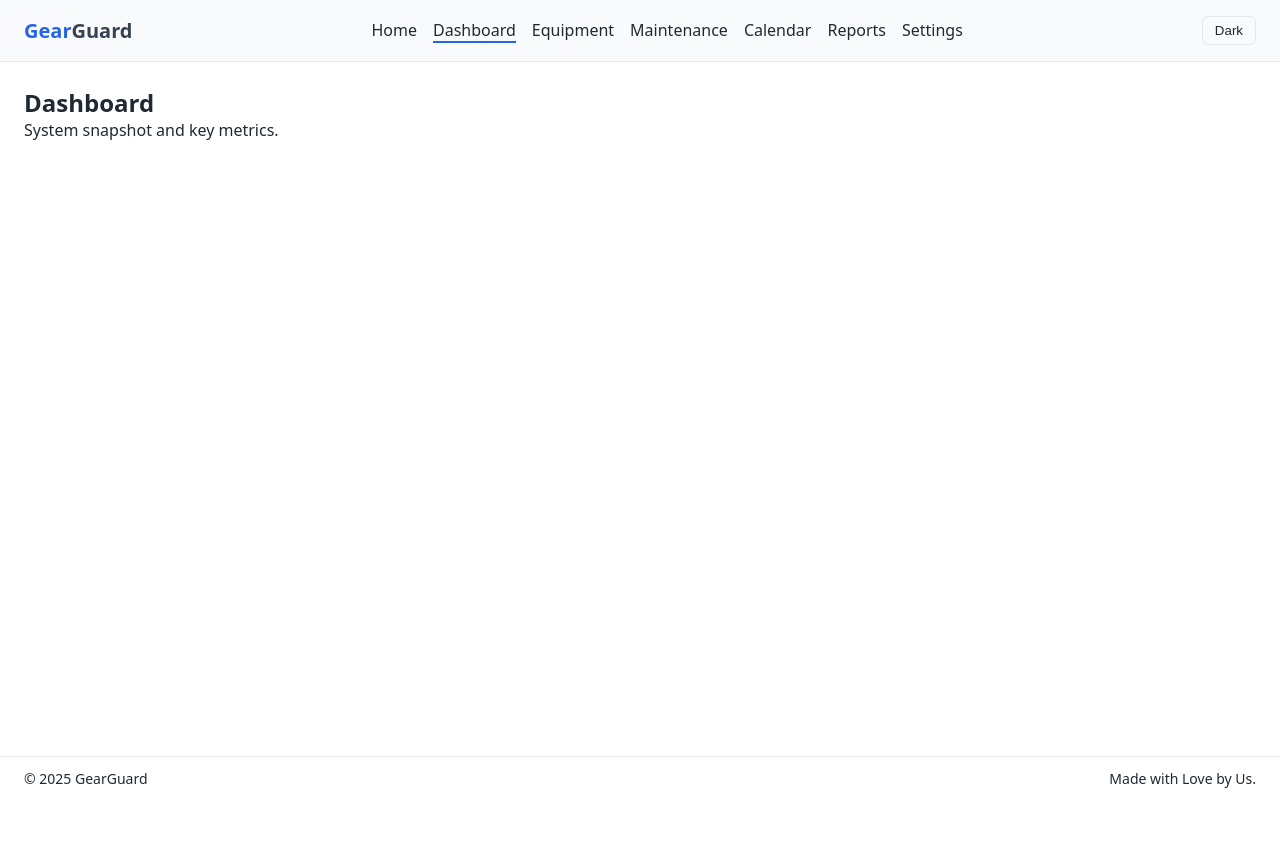
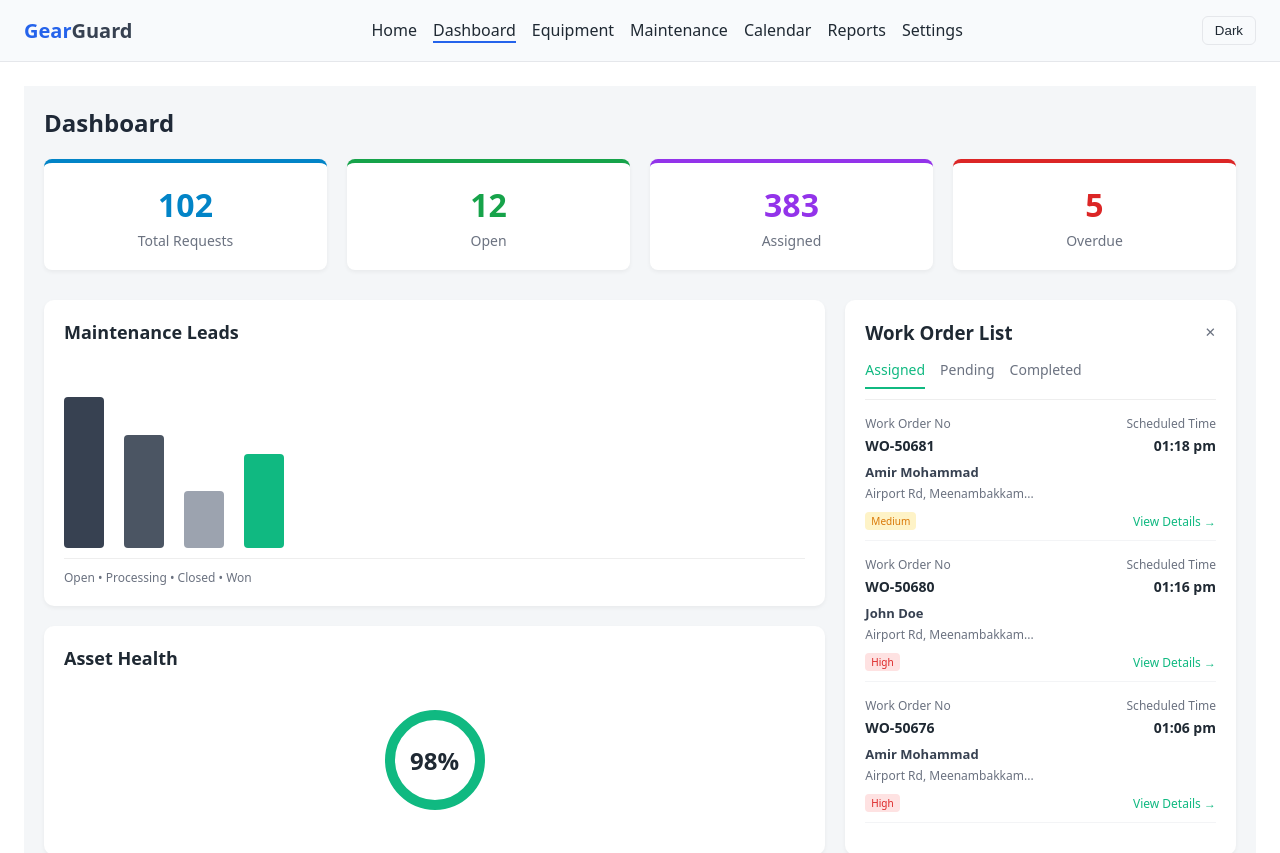
Before and after one commit to stackstorm-07/gearguard-maintenance-tracker, a React (Vite) app: page /dashboard in a window 1280 px wide. Shown: the top 853 px of the page. Before the commit the page ends 800 px from the top, so only its background shows below. Built offline with nearby package versions, Linux system fonts and the light colour scheme.

Commit message:
feat: completed dashboard UI and mock data

```diff
--- /dev/null
+++ b/src/components/dashboard/RecentList.tsx
@@ -0,0 +1,57 @@
+// src/components/dashboard/RecentList.tsx
+import React from 'react';
+
+interface Order {
+  id: string;
+  title: string;
+  assignedTo: string;
+  time: string;
+  status: string;
+}
+
+const RecentList: React.FC<{ orders: Order[] }> = ({ orders }) => {
+  return (
+    <div style={{ backgroundColor: 'white', padding: '20px', borderRadius: '10px', height: '100%', boxShadow: '0 2px 4px rgba(0,0,0,0.05)' }}>
+      <div style={{ display: 'flex', justifyContent: 'space-between', marginBottom: '15px' }}>
+          <h3 style={{ margin: 0 }}>Work Order List</h3>
+          <button style={{ border: 'none', background: 'none', color: '#6b7280', cursor: 'pointer' }}>✕</button>
+      </div>
+
+      {/* Tabs */}
+      <div style={{ display: 'flex', gap: '15px', borderBottom: '1px solid #eee', paddingBottom: '10px', marginBottom: '15px', fontSize: '14px', color: '#6b7280' }}>
+          <span style={{ color: '#10b981', borderBottom: '2px solid #10b981', paddingBottom: '8px', cursor: 'pointer' }}>Assigned</span>
+          <span style={{ cursor: 'pointer' }}>Pending</span>
+          <span style={{ cursor: 'pointer' }}>Completed</span>
+      </div>
+
+      <div style={{ display: 'flex', flexDirection: 'column', gap: '15px' }}>
+        {orders.map((order) => (
+          <div key={order.id} style={{ borderBottom: '1px solid #f3f4f6', paddingBottom: '10px' }}>
+            <div style={{ display: 'flex', justifyContent: 'space-between', fontSize: '12px', color: '#6b7280', marginBottom: '4px' }}>
+                <span>Work Order No</span>
+                <span>Scheduled Time</span>
+            </div>
+            <div style={{ display: 'flex', justifyContent: 'space-between', fontSize: '14px', fontWeight: 'bold', marginBottom: '8px' }}>
+                <span>{order.id}</span>
+                <span>{order.time}</span>
+            </div>
+            <div style={{ fontSize: '13px', color: '#374151', marginBottom: '4px' }}>
+                <strong>{order.assignedTo}</strong>
+            </div>
+            <div style={{ fontSize: '12px', color: '#6b7280' }}>
+               Airport Rd, Meenambakkam...
+            </div>
+            <div style={{ display: 'flex', justifyContent: 'space-between', marginTop: '10px', alignItems: 'center' }}>
+                <span style={{ fontSize: '10px', padding: '2px 6px', borderRadius: '4px', backgroundColor: order.status === 'High' ? '#fee2e2' : '#fef3c7', color: order.status === 'High' ? '#dc2626' : '#d97706' }}>
+                    {order.status}
+                </span>
+                <span style={{ fontSize: '12px', color: '#10b981', cursor: 'pointer' }}>View Details →</span>
+            </div>
+          </div>
+        ))}
+      </div>
+    </div>
+  );
+};
+
+export default RecentList;
--- /dev/null
+++ b/src/components/dashboard/StatCard.tsx
@@ -0,0 +1,30 @@
+// src/components/dashboard/StatCard.tsx
+import React from 'react';
+
+interface StatProps {
+  label: string;
+  value: number;
+  color: string;
+  textColor: string;
+}
+
+const StatCard: React.FC<StatProps> = ({ label, value, color, textColor }) => {
+  return (
+    <div style={{
+      backgroundColor: 'white',
+      padding: '20px',
+      borderRadius: '8px',
+      boxShadow: '0 2px 4px rgba(0,0,0,0.05)',
+      display: 'flex',
+      flexDirection: 'column',
+      alignItems: 'center',
+      justifyContent: 'center',
+      borderTop: `4px solid ${textColor}`
+    }}>
+      <h3 style={{ fontSize: '32px', margin: '0', color: textColor }}>{value}</h3>
+      <p style={{ margin: '5px 0 0 0', color: '#6b7280', fontSize: '14px', fontWeight: '500' }}>{label}</p>
+    </div>
+  );
+};
+
+export default StatCard;
--- a/src/pages/Dashboard.tsx
+++ b/src/pages/Dashboard.tsx
@@ -1,15 +1,74 @@
-const Dashboard = (): JSX.Element => {
+// src/pages/Dashboard.tsx
+
+import React from 'react';
+import StatCard from '../components/dashboard/StatCard';
+import RecentList from '../components/dashboard/RecentList';
+
+// MOCK DATA based on GearGuard PDF [cite: 8, 26]
+const stats = [
+  { label: 'Total Requests', value: 102, color: '#e0f2fe', textColor: '#0284c7' }, // Blue
+  { label: 'Open', value: 12, color: '#dcfce7', textColor: '#16a34a' }, // Green
+  { label: 'Assigned', value: 383, color: '#f3e8ff', textColor: '#9333ea' }, // Purple
+  { label: 'Overdue', value: 5, color: '#fee2e2', textColor: '#dc2626' } // Red
+];
+
+// Mocking "Work Orders" from your reference image [cite: 27]
+const workOrders = [
+  { id: 'WO-50681', title: 'CNC Machine Repair', assignedTo: 'Amir Mohammad', time: '01:18 pm', status: 'Medium' },
+  { id: 'WO-50680', title: 'Laptop Screen Fix', assignedTo: 'John Doe', time: '01:16 pm', status: 'High' },
+  { id: 'WO-50676', title: 'Generator Service', assignedTo: 'Amir Mohammad', time: '01:06 pm', status: 'High' },
+];
+
+const Dashboard: React.FC = () => {
   return (
-    <section>
-      <h1>Dashboard</h1>
-      <p>System snapshot and key metrics.</p>
+    <div style={{ padding: '20px', backgroundColor: '#f4f6f8', minHeight: '100vh' }}>
+      <h2 style={{ marginBottom: '20px', color: '#1f2937' }}>Dashboard</h2>
 
-      {/* KPIs */}
-      <div></div>
+      {/* TOP STATS ROW */}
+      <div style={{ display: 'grid', gridTemplateColumns: 'repeat(auto-fit, minmax(200px, 1fr))', gap: '20px', marginBottom: '30px' }}>
+        {stats.map((stat, index) => (
+          <StatCard key={index} {...stat} />
+        ))}
+      </div>
 
-      {/* Recent activity */}
-      <div></div>
-    </section>
+      {/* MAIN CONTENT GRID */}
+      <div style={{ display: 'grid', gridTemplateColumns: '2fr 1fr', gap: '20px' }}>
+
+        {/* LEFT COLUMN: Charts/Graphs placeholder */}
+        <div style={{ display: 'flex', flexDirection: 'column', gap: '20px' }}>
+
+          {/* Chart Placeholder 1: Requests Overview */}
+          <div style={{ backgroundColor: 'white', padding: '20px', borderRadius: '10px', boxShadow: '0 2px 4px rgba(0,0,0,0.05)' }}>
+             <h3 style={{ margin: '0 0 15px 0', fontSize: '18px' }}>Maintenance Leads</h3>
+             {/* Simple CSS Bar Chart Mockup to avoid installing chart libraries */}
+             <div style={{ display: 'flex', alignItems: 'flex-end', height: '200px', gap: '20px', paddingBottom: '10px', borderBottom: '1px solid #eee' }}>
+                <div style={{ width: '40px', height: '80%', backgroundColor: '#374151', borderRadius: '4px' }}></div>
+                <div style={{ width: '40px', height: '60%', backgroundColor: '#4b5563', borderRadius: '4px' }}></div>
+                <div style={{ width: '40px', height: '30%', backgroundColor: '#9ca3af', borderRadius: '4px' }}></div>
+                <div style={{ width: '40px', height: '50%', backgroundColor: '#10b981', borderRadius: '4px' }}></div>
+             </div>
+             <p style={{ fontSize: '12px', color: '#6b7280', marginTop: '10px' }}>Open • Processing • Closed • Won</p>
+          </div>
+
+           {/* Chart Placeholder 2: Equipment Status */}
+           <div style={{ backgroundColor: 'white', padding: '20px', borderRadius: '10px', boxShadow: '0 2px 4px rgba(0,0,0,0.05)' }}>
+             <h3 style={{ margin: '0 0 15px 0', fontSize: '18px' }}>Asset Health</h3>
+             <div style={{ display: 'flex', justifyContent: 'center', alignItems: 'center', height: '150px' }}>
+                <div style={{ width: '100px', height: '100px', borderRadius: '50%', border: '10px solid #10b981', display: 'flex', alignItems: 'center', justifyContent: 'center' }}>
+                    <span style={{ fontWeight: 'bold', fontSize: '24px' }}>98%</span>
+                </div>
+             </div>
+          </div>
+
+        </div>
+
+        {/* RIGHT COLUMN: Work Orders (The Side Panel in your image) */}
+        <div>
+           <RecentList orders={workOrders} />
+        </div>
+
+      </div>
+    </div>
   );
 };
 
```
Also changed, not shown: src/components/dashboard/DashboardLayout.css (added).
